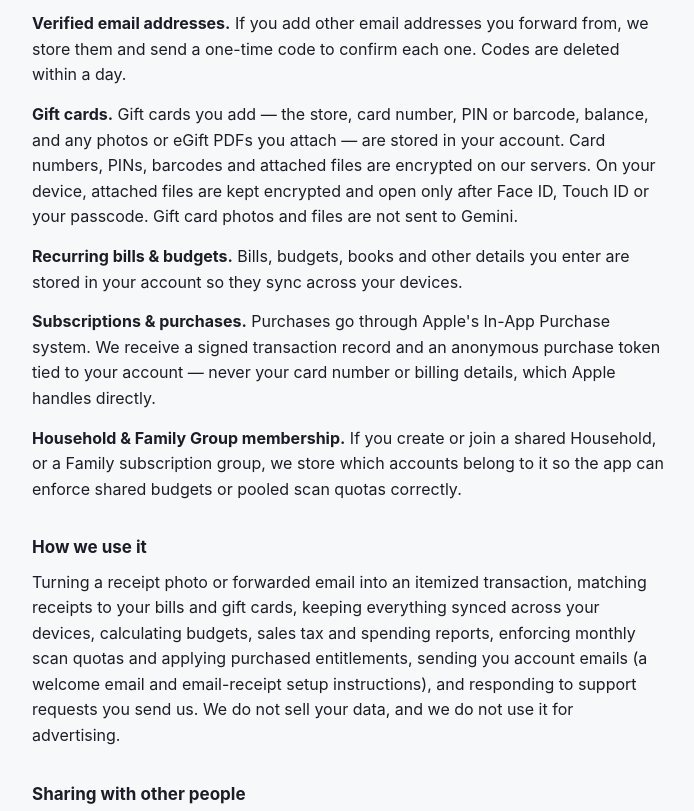
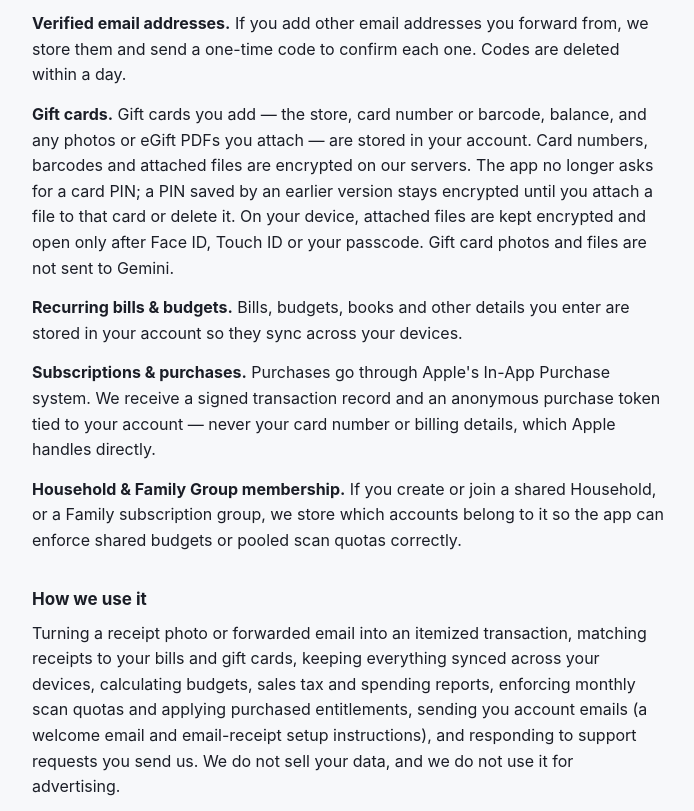
Before and after one commit to eltwoai/expense, a plain HTML site: page privacy-policy.html in a window 1280 px wide. Shown: the part 919-1730 px from the top of the page, without its empty margins (292-986 px from the left). Drawn offline with Linux system fonts and the light colour scheme.

Commit message:
Privacy policy: gift card PINs are no longer collected
Co-Authored-By: Claude Opus 5.5 <noreply@anthropic.com>
Claude-Session: https://claude.ai/code/session_01WkoqqHy7WvchBA6zuAgEbx

```diff
--- a/privacy-policy.html
+++ b/privacy-policy.html
@@ -60,9 +60,11 @@
   </p>
   <p>
     <strong>Gift cards.</strong> Gift cards you add — the store, card
-    number, PIN or barcode, balance, and any photos or eGift PDFs you
-    attach — are stored in your account. Card numbers, PINs, barcodes and
-    attached files are encrypted on our servers. On your device, attached
+    number or barcode, balance, and any photos or eGift PDFs you
+    attach — are stored in your account. Card numbers, barcodes and
+    attached files are encrypted on our servers. The app no longer asks
+    for a card PIN; a PIN saved by an earlier version stays encrypted
+    until you attach a file to that card or delete it. On your device, attached
     files are kept encrypted and open only after Face ID, Touch ID or your
     passcode. Gift card photos and files are not sent to Gemini.
   </p>
@@ -139,7 +141,7 @@
   <h2>Storage &amp; security</h2>
   <p>
     Data is transmitted over encrypted HTTPS connections and stored on
-    our servers. Gift card numbers, PINs, barcodes and attached files are
+    our servers. Gift card numbers, barcodes and attached files are
     additionally encrypted at rest. Database backups are kept for 30 days.
     Access to production data is limited to what's needed to operate and
     support the app.
```
